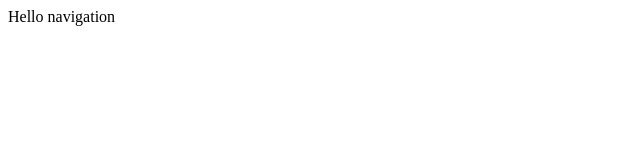
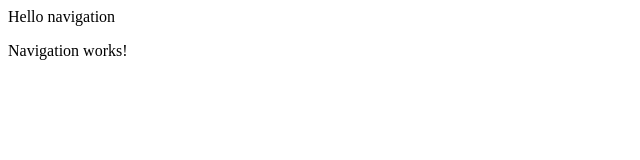
Before and after one commit to AnitaAlexieva/Angular-Course-Solutions-SoftUni, an Angular app in the folder 02.Components/first-angular/my-angular-app/: page / in a window 1280 px wide. Shown: the top 160 px of the page, without its empty margins (0-640 px from the left). Built offline with nearby package versions, Linux system fonts and the light colour scheme.

Commit message:
Create navigation component with separate css and html

```diff
--- a/02.Components/first-angular/my-angular-app/src/app/app.component.html
+++ b/02.Components/first-angular/my-angular-app/src/app/app.component.html
@@ -1 +1,3 @@
 <app-nav/>
+
+<app-navigation/>
--- a/02.Components/first-angular/my-angular-app/src/app/app.module.ts
+++ b/02.Components/first-angular/my-angular-app/src/app/app.module.ts
@@ -3,11 +3,13 @@
 
 import { AppComponent } from './app.component';
 import { NavComponent } from './nav/nav.component';
+import { NavigationComponent } from './navigation/navigation.component';
 
 @NgModule({
   declarations: [
     AppComponent,
-    NavComponent
+    NavComponent,
+    NavigationComponent
   ],
   imports: [
     BrowserModule
--- /dev/null
+++ b/02.Components/first-angular/my-angular-app/src/app/navigation/navigation.component.html
@@ -0,0 +1 @@
+<p>Navigation works!</p>
```
Also changed, not shown: 02.Components/first-angular/my-angular-app/src/app/navigation/navigation.component.ts (added, +10 -0 lines), 02.Components/first-angular/my-angular-app/src/app/navigation/navigation.component.css (added).
